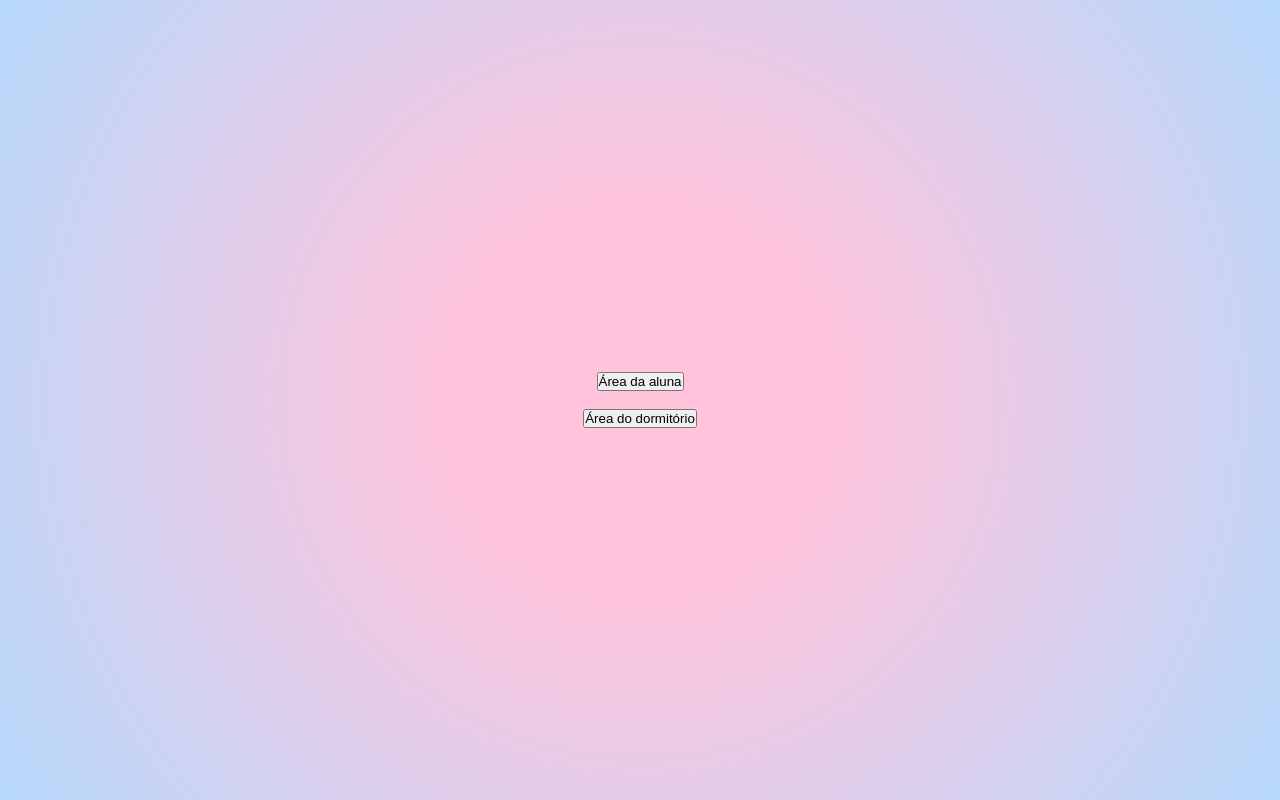
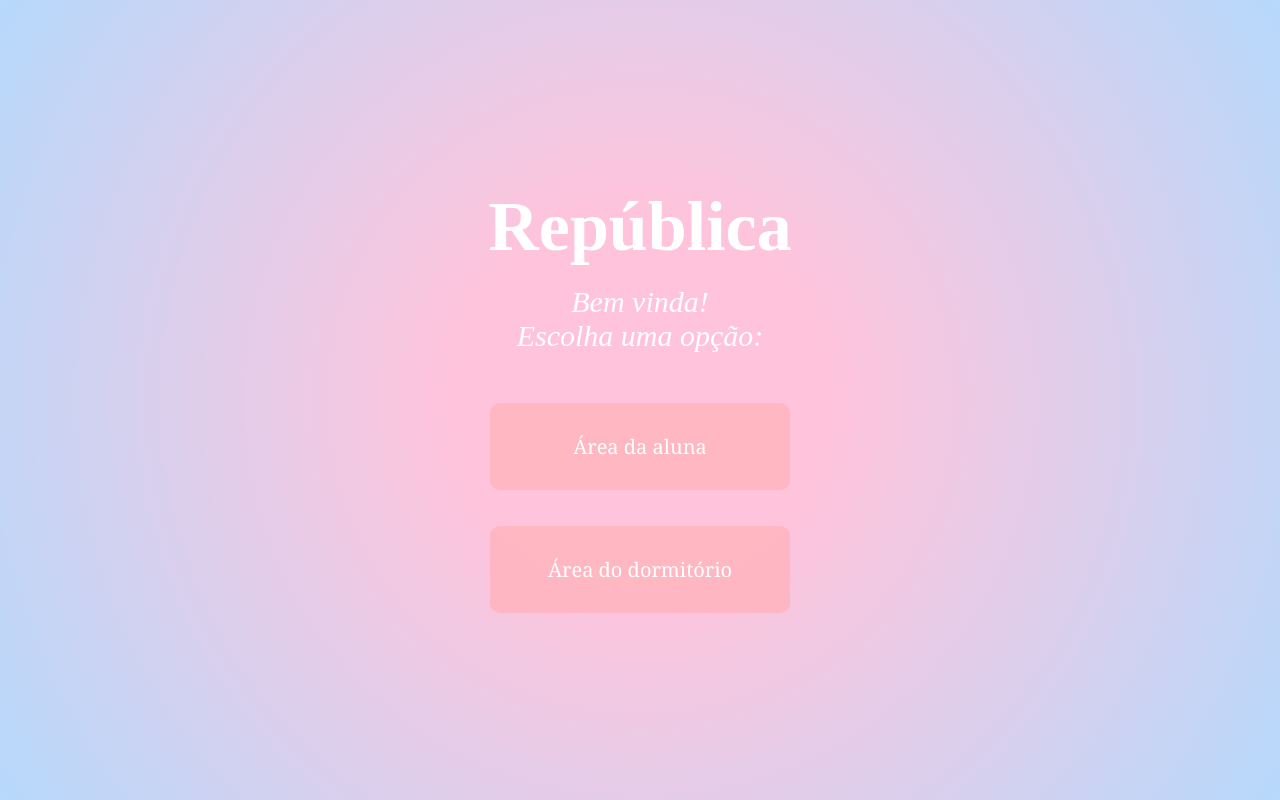
Before and after one commit to pinkiepieisa/API-Node-MongoDB-React, a React (Vite) app in the folder Front/republica/: page / in a window 1280 px wide. Built offline with nearby package versions, Linux system fonts and the light colour scheme.

Commit message:
Index finalizado

```diff
--- a/Front/republica/src/index.css
+++ b/Front/republica/src/index.css
@@ -93,7 +93,7 @@ form {
 
 }
 
-.containerGeral {
+.Links {
 
   display: flex;
   flex-direction: column;
@@ -101,6 +101,96 @@ form {
   align-items: center;
   align-content: center;
   height: 100vh;
+  gap: 50px;
+
+}
+
+.containerGeral {
+
 
 
 }
+
+.glow-on-hover {
+  width: 300px;
+  border: none;
+  outline: none;
+  color: #fff;
+  background: rgba(255, 182, 193, 0.699);
+  cursor: pointer;
+  position: relative;
+  z-index: 0;
+  border-radius: 10px;
+  font-family: Georgia, 'Times New Roman', Times, serif;
+  padding: 30px;
+  font-size: 20px;
+}
+
+.glow-on-hover:before {
+  content: '';
+  background: linear-gradient(45deg, #ff0000, #ff7300, #fffb00, #48ff00, #00ffd5, #002bff, #7a00ff, #ff00c8, #ff0000);
+  position: absolute;
+  top: -2px;
+  left:-2px;
+  background-size: 400%;
+  z-index: -1;
+  filter: blur(5px);
+  width: calc(100% + 4px);
+  height: calc(100% + 4px);
+  animation: glowing 20s linear infinite;
+  opacity: 0;
+  transition: opacity .3s ease-in-out;
+  border-radius: 10px;
+}
+
+.glow-on-hover:active {
+  color: rgba(255, 182, 193, 0.699);
+}
+
+.glow-on-hover:active:after {
+  background: transparent;
+}
+
+.glow-on-hover:hover:before {
+  opacity: 1;
+}
+
+.glow-on-hover:after {
+  z-index: -1;
+  content: '';
+  position: absolute;
+  width: 100%;
+  height: 100%;
+  background: rgba(255, 182, 193, 0.699);
+  left: 0;
+  top: 0;
+  border-radius: 10px;
+}
+
+@keyframes glowing {
+
+  0% { background-position: 0 0; }
+  50% { background-position: 400% 0; }
+  100% { background-position: 0 0; }
+
+}
+
+.inicio {
+
+  color: #fff;
+  text-align: center;
+
+  & h1 {
+
+    font-size: 70px;
+
+  }
+
+  & p {
+
+  font-style: italic;
+  font-size: 30px;
+
+  }
+
+}
--- a/Front/republica/src/pages/Home/index.jsx
+++ b/Front/republica/src/pages/Home/index.jsx
@@ -7,16 +7,27 @@ import '../../index.css'
 
     <div className="Links">
 
+
+      <div className='inicio'>
+
+        <h1> República </h1>
+
+        <br></br>
+
+        <p>Bem vinda! <br></br> Escolha uma opção: </p>
+
+      </div>
+
       <div className='containerGeral'>
 
         <Link to="/aluna">
-          <button title='área da aluna'> Área da aluna </button>
+          <button className='glow-on-hover' title='área da aluna'> Área da aluna </button>
         </Link>
 
-        <br></br>
+        <br></br> <br></br><br />
 
         <Link to="/dormitorio">
-          <button title='área do dormitório'> Área do dormitório </button>
+          <button className='glow-on-hover' title='área do dormitório'> Área do dormitório </button>
         </Link>
 
       </div>
```
